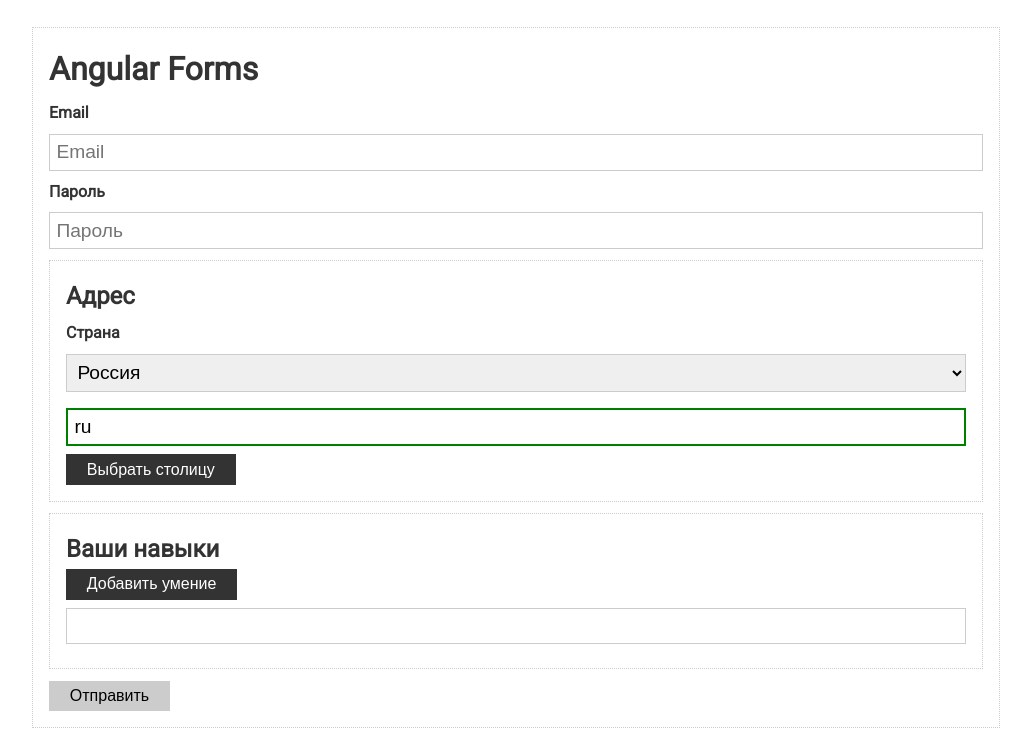
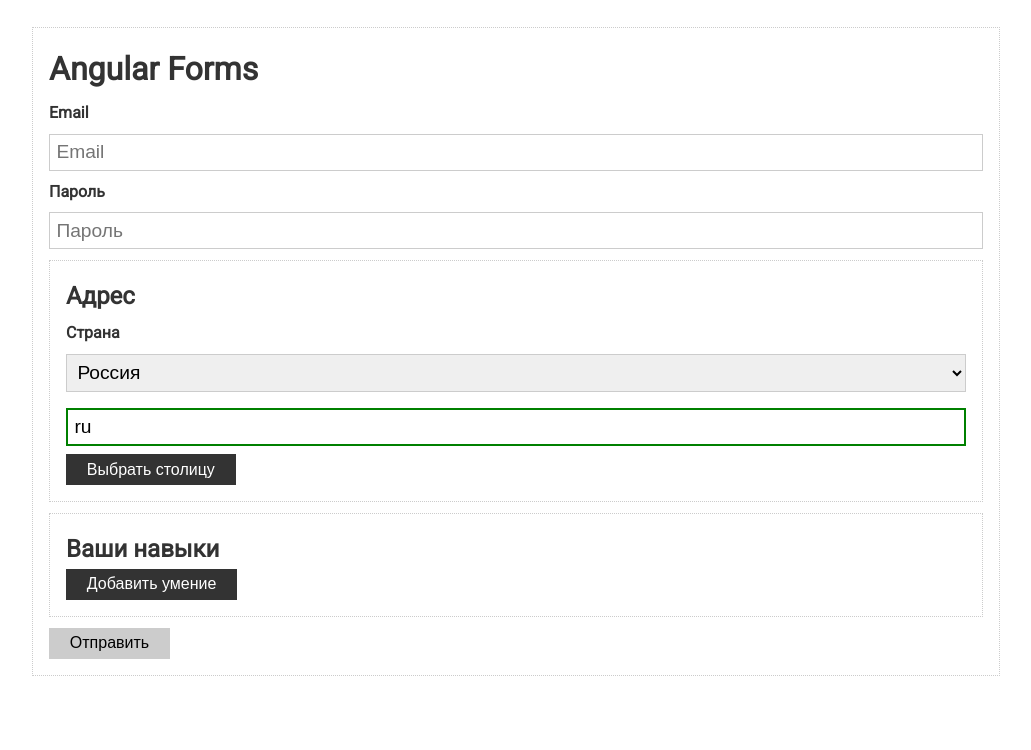
Before and after one commit to FilippSchastnyi/angular-form, an Angular app: page / in a window 1280 px wide. Shown: the top 750 px of the page, without its empty margins (124-1155 px from the left). Built offline with nearby package versions, Linux system fonts and the light colour scheme.

Commit message:
group validation

```diff
--- a/src/app/app.component.html
+++ b/src/app/app.component.html
@@ -53,12 +53,14 @@
       <button class="btn" type="button" (click)="setCapital()">Выбрать столицу</button>
     </div>
 
-    <div class="card">
+    <div class="card" formGroupName="skills">
       <h2>Ваши навыки</h2>
-      <button class="btn" type="button">Добавить умение</button>
-      <div class="form-control">
-        <label></label>
-        <input type="text">
+      <button class="btn" type="button" (click)="addSkill()">Добавить умение</button>
+      <div class="form-control"
+      *ngFor="let control of form.get('skills').controls; let idx = index"
+      >
+        <label>Умение {{idx + 1}}</label>
+        <input [formControlName]="idx" type="text">
       </div>
     </div>
 
--- a/src/app/app.component.ts
+++ b/src/app/app.component.ts
@@ -1,5 +1,5 @@
 import {Component, OnInit} from '@angular/core'
-import {FormControl, FormGroup, Validators} from "@angular/forms";
+import {FormArray, FormControl, FormGroup, Validators} from "@angular/forms";
 
 @Component({
     selector: 'app-root',
@@ -21,13 +21,17 @@
             address: new FormGroup({
                 country: new FormControl('ru'),
                 city: new FormControl('ru', Validators.required),
-            })
+            }),
+            skills: new FormArray([
+
+            ])
         })
     }
 
     submit() {
         if (this.form.valid){
             const formData = {...this.form.value}
+            console.log(formData)
         }
     }
 
@@ -41,4 +45,9 @@
         const city = cityMap[cityKey]
         this.form.patchValue({address: {city} })
     }
+
+    addSkill() {
+        const control = new FormControl('', Validators.required);
+        (<FormArray>this.form.get('skills')).push(control)
+    }
 }
```
